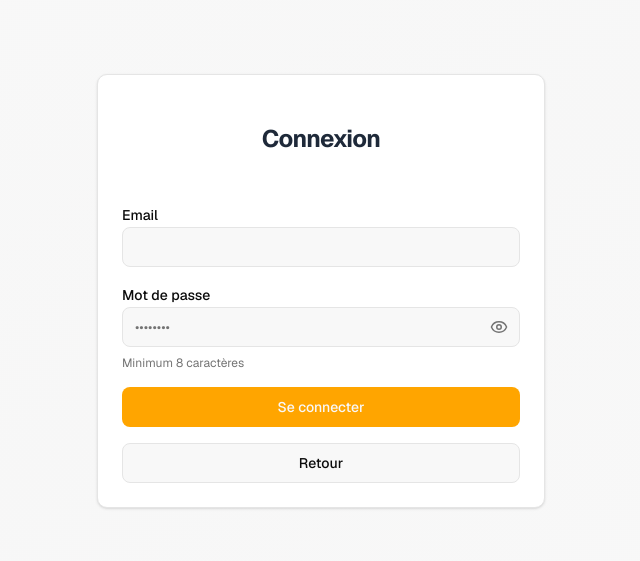
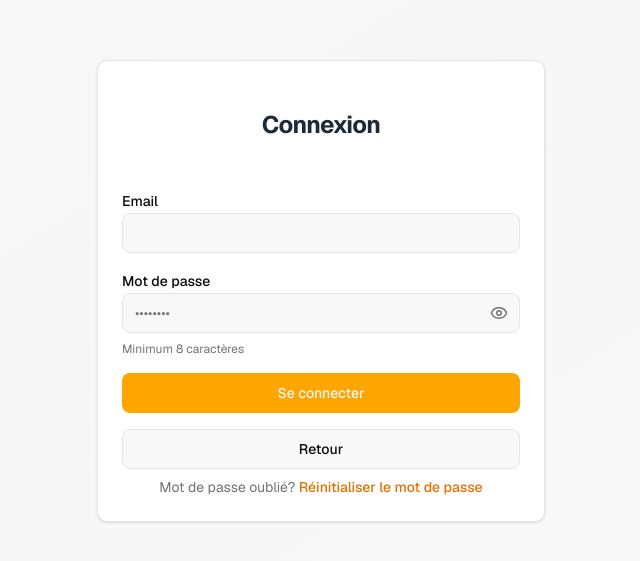
Before and after one commit to safidyrcda/mnp-web-mapping-frontend, a Next.js app: page /auth/login in a window 1280 px wide. Shown: the part 109-670 px from the top of the page, without its empty margins (319-959 px from the left). Built offline with nearby package versions, Linux system fonts and the light colour scheme; no server answers.

Commit message:
add show/hide password

```diff
--- a/app/auth/_components/auth-form.tsx
+++ b/app/auth/_components/auth-form.tsx
@@ -134,7 +134,7 @@ export function AuthForm({ mode }: AuthFormProps) {
               <button
                 type="button"
                 onClick={() => setShowPassword(!showPassword)}
-                className="absolute right-3 top-1/2 -translate-y-1/2 text-muted-foreground"
+                className="absolute right-3 top-1/2 -translate-y-1/2 text-muted-foreground cursor-pointer"
               >
                 {showPassword ? <EyeOff size={18} /> : <Eye size={18} />}
               </button>
@@ -160,6 +160,15 @@ export function AuthForm({ mode }: AuthFormProps) {
               Retour
             </Button>
           </Link>
+          <div className="mt-2 text-sm text-center text-muted-foreground">
+            Mot de passe oublié?{' '}
+            <Link
+              href="/auth/forgot-password"
+              className="text-amber-600 hover:text-amber-700 font-medium"
+            >
+              Réinitialiser le mot de passe
+            </Link>
+          </div>
         </form>
       </CardContent>
     </Card>
--- a/app/auth/forgot-password/page.tsx
+++ b/app/auth/forgot-password/page.tsx
@@ -79,7 +79,8 @@ export default function ForgotPasswordPage() {
             Mot de passe oublié
           </CardTitle>
           <CardDescription className="text-center">
-            Entrez votre email pour recevoir un code de réinitialisation
+            Entrez votre email pour recevoir un lien de réinitialisation de mot
+            de passe.
           </CardDescription>
         </CardHeader>
         <form onSubmit={handleSubmit}>
@@ -117,7 +118,7 @@ export default function ForgotPasswordPage() {
                   Envoi...
                 </>
               ) : (
-                'Envoyer le code'
+                'Envoyer le lien de réinitialisation'
               )}
             </Button>
 
--- a/app/auth/register/page.tsx
+++ b/app/auth/register/page.tsx
@@ -145,7 +145,7 @@ export default function RegisterPage() {
                 <button
                   type="button"
                   onClick={() => setShowPassword(!showPassword)}
-                  className="absolute right-3 top-1/2 -translate-y-1/2 text-muted-foreground"
+                  className="absolute right-3 top-1/2 -translate-y-1/2 text-muted-foreground  cursor-pointer"
                 >
                   {showPassword ? <EyeOff size={18} /> : <Eye size={18} />}
                 </button>
@@ -177,7 +177,7 @@ export default function RegisterPage() {
                 <button
                   type="button"
                   onClick={() => setShowConfirmPassword(!showConfirmPassword)}
-                  className="absolute right-3 top-1/2 -translate-y-1/2"
+                  className="absolute right-3 top-1/2 -translate-y-1/2  cursor-pointer"
                 >
                   {showConfirmPassword ? (
                     <EyeOff size={18} />
--- a/app/auth/reset-password/page.tsx
+++ b/app/auth/reset-password/page.tsx
@@ -134,7 +134,7 @@ function ResetPasswordContent() {
                 <button
                   type="button"
                   onClick={() => setShowPassword(!showPassword)}
-                  className="absolute right-3 top-1/2 -translate-y-1/2 text-muted-foreground"
+                  className="absolute right-3 top-1/2 -translate-y-1/2 text-muted-foreground  cursor-pointer"
                 >
                   {showPassword ? <EyeOff size={18} /> : <Eye size={18} />}
                 </button>
@@ -166,7 +166,7 @@ function ResetPasswordContent() {
                 <button
                   type="button"
                   onClick={() => setShowConfirmPassword(!showConfirmPassword)}
-                  className="absolute right-3 top-1/2 -translate-y-1/2"
+                  className="absolute right-3 top-1/2 -translate-y-1/2  cursor-pointer"
                 >
                   {showConfirmPassword ? (
                     <EyeOff size={18} />
```
